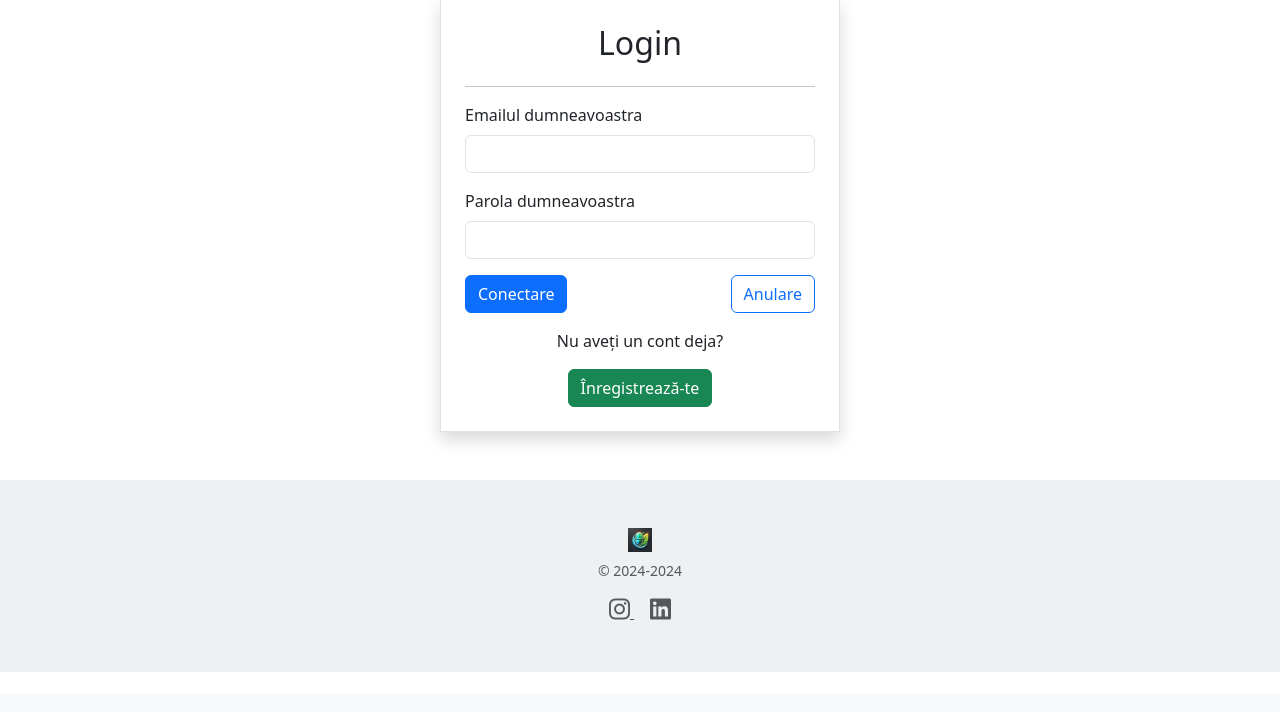
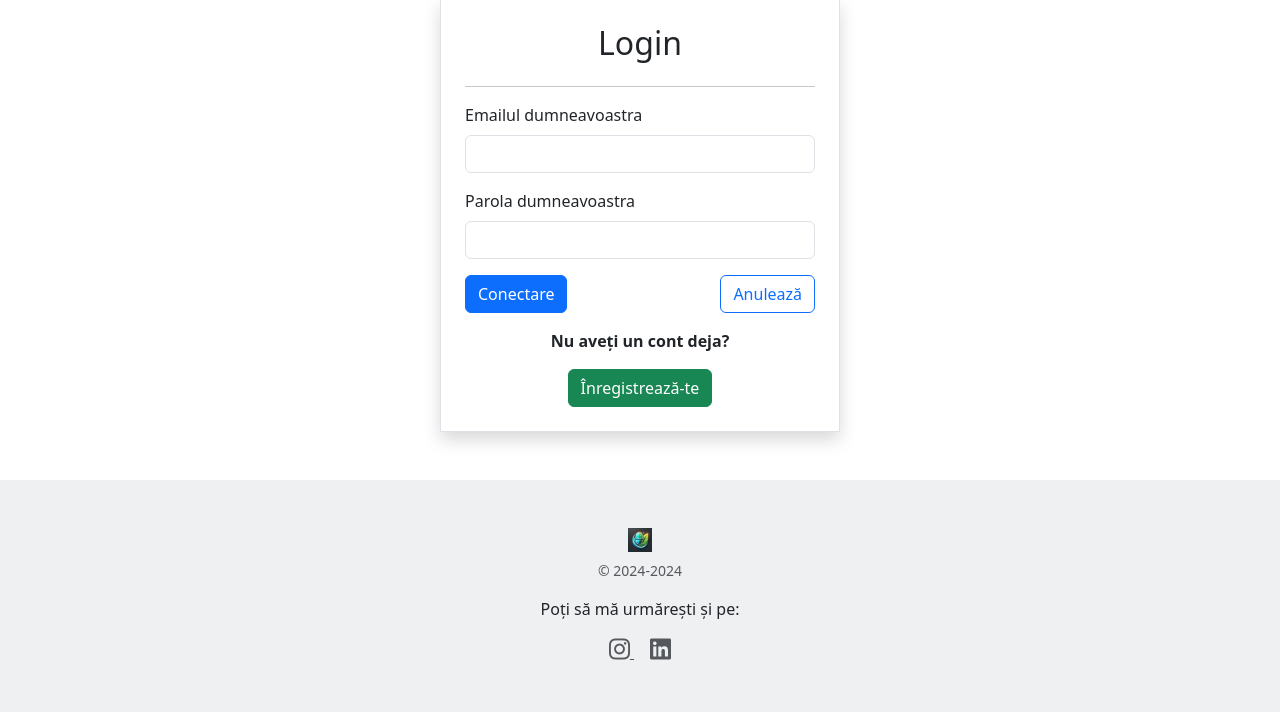
Before and after one commit to SicKCristi/Meds_Testing, a PHP site: page /login.php in a window 1280 px wide. Shown: the part 106-818 px from the top of the page. Before the commit the page ends 726 px from the top, so only its background shows below. Run offline with PHP 8.4, Linux system fonts and the light colour scheme.

Commit message:
Cateva modificari de aspect

```diff
--- a/layout/footer.php
+++ b/layout/footer.php
@@ -6,6 +6,7 @@
                 <small class="d-block text-muted">&copy; 2024-<?= date("Y") ?></small>
 
                 <div class="mt-3">
+                    <p>Poți să mă urmărești și pe:</p>
                     <a href="https://www.instagram.com/cristi_scarlatescu20/" target="_blank" class="me-3 text-muted" title="Instagram">
                         <i class="fa-brands fa-instagram" style="font-size: 24px;"></i>
                     </a>
--- a/login.php
+++ b/login.php
@@ -80,13 +80,13 @@
 
             <div class="d-flex justify-content-between mb-3">
                 <button type="submit" class="btn btn-primary w-45">Conectare</button>
-                <a href="index.php" class="btn btn-outline-primary w-45">Anulare</a>
+                <a href="index.php" class="btn btn-outline-primary w-45">Anulează</a>
             </div>
 
         </form>
 
         <div class="text-center mt-3">
-            <p>Nu aveți un cont deja?</p>
+            <p><b>Nu aveți un cont deja?</b></p>
             <a href="register.php" class="btn btn-success">Înregistrează-te</a>
         </div>
 
```
